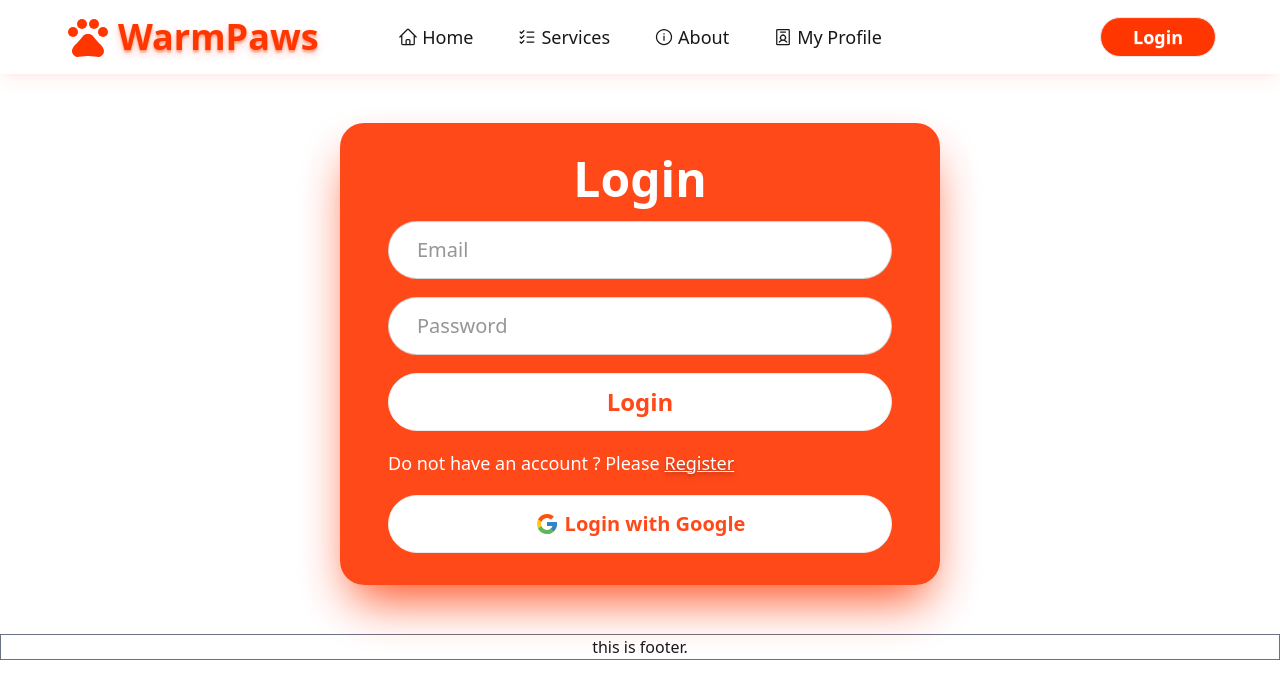
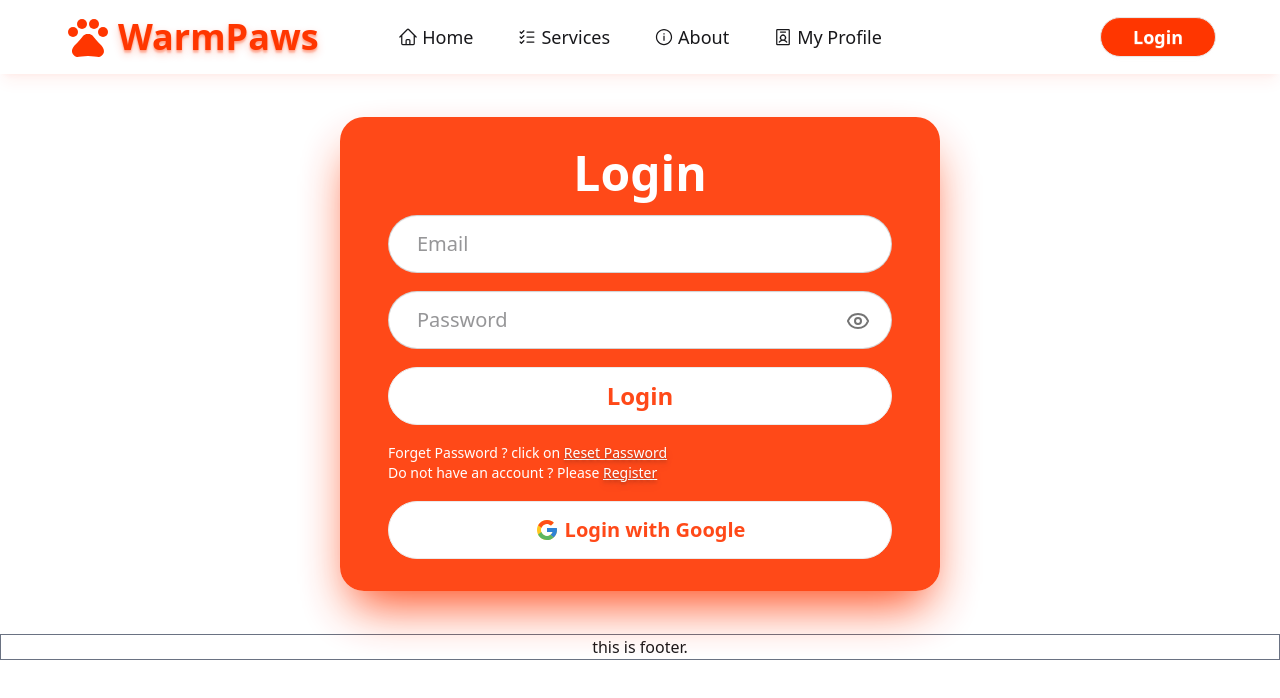
Before and after one commit to saadferozee/PH_assignment_09_2, a React (Vite) app: page /login in a window 1280 px wide. Shown: the top 698 px of the page. Built offline with nearby package versions, Linux system fonts and the light colour scheme; no server answers.

Commit message:
added password show eye button functionalities

```diff
--- a/src/Pages/Login.jsx
+++ b/src/Pages/Login.jsx
@@ -1,13 +1,16 @@
-import React, { use } from 'react';
+import React, { use, useState } from 'react';
 import AuthContext from '../Contexts/AuthContext';
 import { Link, useNavigate } from 'react-router';
 import Swal from 'sweetalert2';
 import { FcGoogle } from "react-icons/fc";
+import { LuEye, LuEyeClosed } from "react-icons/lu";
 
 const Login = () => {
 
     const { user, setUser, userLogin, loginWithGoogle } = use(AuthContext);
     const navigate = useNavigate();
+
+    const [show, setShow] = useState(false);
 
     const handleLoginSubmit = e => {
         e.preventDefault();
@@ -84,8 +87,18 @@ const Login = () => {
                     {/* <label className="label text-white text-lg">Email</label> */}
                     <input type="email" name='email' className="input w-full rounded-full p-7 text-xl" placeholder="Email" />
 
-                    {/* <label className="label text-white text-lg">Password</label> */}
-                    <input type="password" name='password' className="input w-full rounded-full p-7 text-xl" placeholder="Password" />
+                    <div className='relative z-0'>
+                        {/* <label className="label text-white text-lg">Password</label> */}
+                        <input type={show ? 'text' : 'password'} name='password' className="input w-full rounded-full p-7 text-xl" placeholder="Password" required />
+                        <button
+                            type='button'
+                            onClick={() => setShow(!show)}
+                            className='absolute right-5.5 top-4.5 z-10 cursor-pointer'
+                            title={show ? 'Click to hide password' : 'Click to show password'}
+                        >
+                            {show ? <LuEyeClosed className='text-2xl text-[#000000] opacity-60' /> : <LuEye className='text-2xl text-[#000000] opacity-60' />}
+                        </button>
+                    </div>
 
                     <button
                         type='submit'
@@ -94,10 +107,16 @@ const Login = () => {
                         className="btn bg-white hover:opacity-75 shadow-none text-[#ff3600] hover:text-gray-600 p-7 rounded-full text-2xl"
                     >Login</button>
 
-                    <p className='text-white text-lg'>
-                        <span>Do not have an account ? Please </span>
-                        <Link className='link text-shadow-lg text-shadow-[#00000020]' to={'/register'}>Register</Link>
-                    </p>
+                    <div>
+                        <p className='text-white text-sm'>
+                            <span>Forget Password ? click on </span>
+                            <Link className='link text-shadow-lg text-shadow-[#00000020]' to={'/register'}>Reset Password</Link>
+                        </p>
+                        <p className='text-white text-sm'>
+                            <span>Do not have an account ? Please </span>
+                            <Link className='link text-shadow-lg text-shadow-[#00000020]' to={'/register'}>Register</Link>
+                        </p>
+                    </div>
 
                     <button
                         type='button'
--- a/src/Pages/Register.jsx
+++ b/src/Pages/Register.jsx
@@ -1,13 +1,16 @@
-import React, { useContext } from 'react';
+import React, { useContext, useState } from 'react';
 import AuthContext from '../Contexts/AuthContext';
 import { Link, useNavigate } from 'react-router';
 import Swal from 'sweetalert2';
 import { FcGoogle } from "react-icons/fc";
 import { Bounce, ToastContainer, toast } from 'react-toastify';
+import { LuEye, LuEyeClosed } from "react-icons/lu";
 
 const Register = () => {
     const { user, setUser, signUp, loginWithGoogle, updateUserProfile } = useContext(AuthContext);
     const navigate = useNavigate();
+
+    const [show, setShow] = useState(false);
 
     const handleRegisterSubmit = e => {
         e.preventDefault();
@@ -129,8 +132,18 @@ const Register = () => {
                     {/* <label className="label text-white text-lg">Email</label> */}
                     <input type="email" name='email' className="input w-full rounded-full p-7 text-xl" placeholder="Email" required />
 
-                    {/* <label className="label text-white text-lg">Password</label> */}
-                    <input type="password" name='password' className="input w-full rounded-full p-7 text-xl" placeholder="Password" required />
+                    <div className='relative z-0'>
+                        {/* <label className="label text-white text-lg">Password</label> */}
+                        <input type={ show ? 'text' : 'password'} name='password' className="input w-full rounded-full p-7 text-xl" placeholder="Password" required />
+                        <button
+                            type='button'
+                            onClick={()=> setShow(!show)}
+                            className='absolute right-5.5 top-4.5 z-10 cursor-pointer'
+                            title={show ? 'Click to hide password' : 'Click to show password'}
+                        >
+                            { show ? <LuEyeClosed className='text-2xl text-[#000000] opacity-60' /> : <LuEye className='text-2xl text-[#000000] opacity-60' />}
+                        </button>
+                    </div>
 
                     <button
                         type='submit'
--- a/src/Pages/ServiceDetails.jsx
+++ b/src/Pages/ServiceDetails.jsx
@@ -36,7 +36,10 @@ const ServiceDetails = () => {
                 <div className='w-[45%]'>
                     <img className='rounded-2xl w-full h-full object-cover' src={image} alt="" />
                 </div>
-                <h1>{serviceName}</h1>
+                <div>
+                    <h1>{serviceName}</h1>
+                    <h3>{providerName}</h3>
+                </div>
             </div>
         </div>
     );
```
